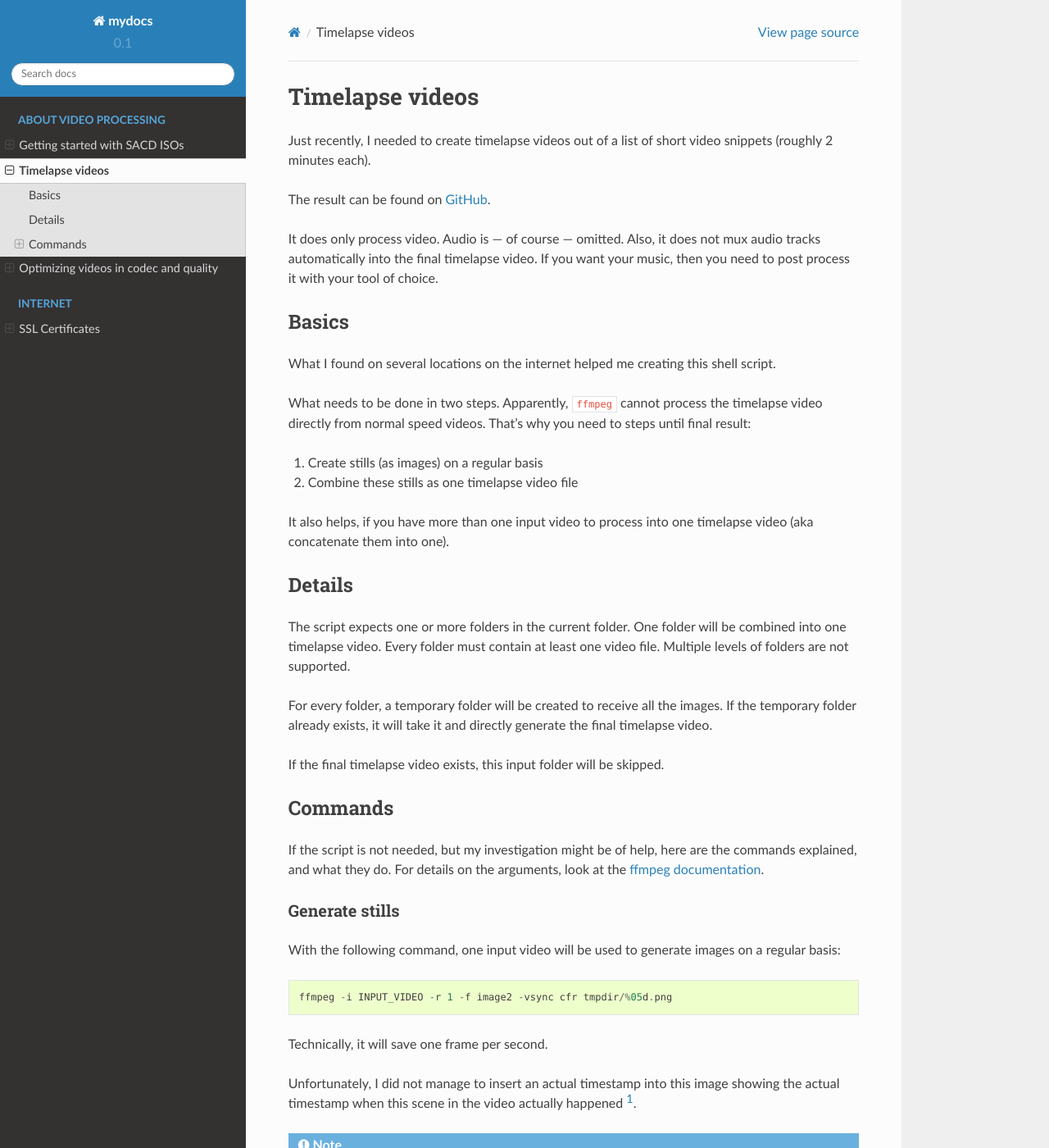
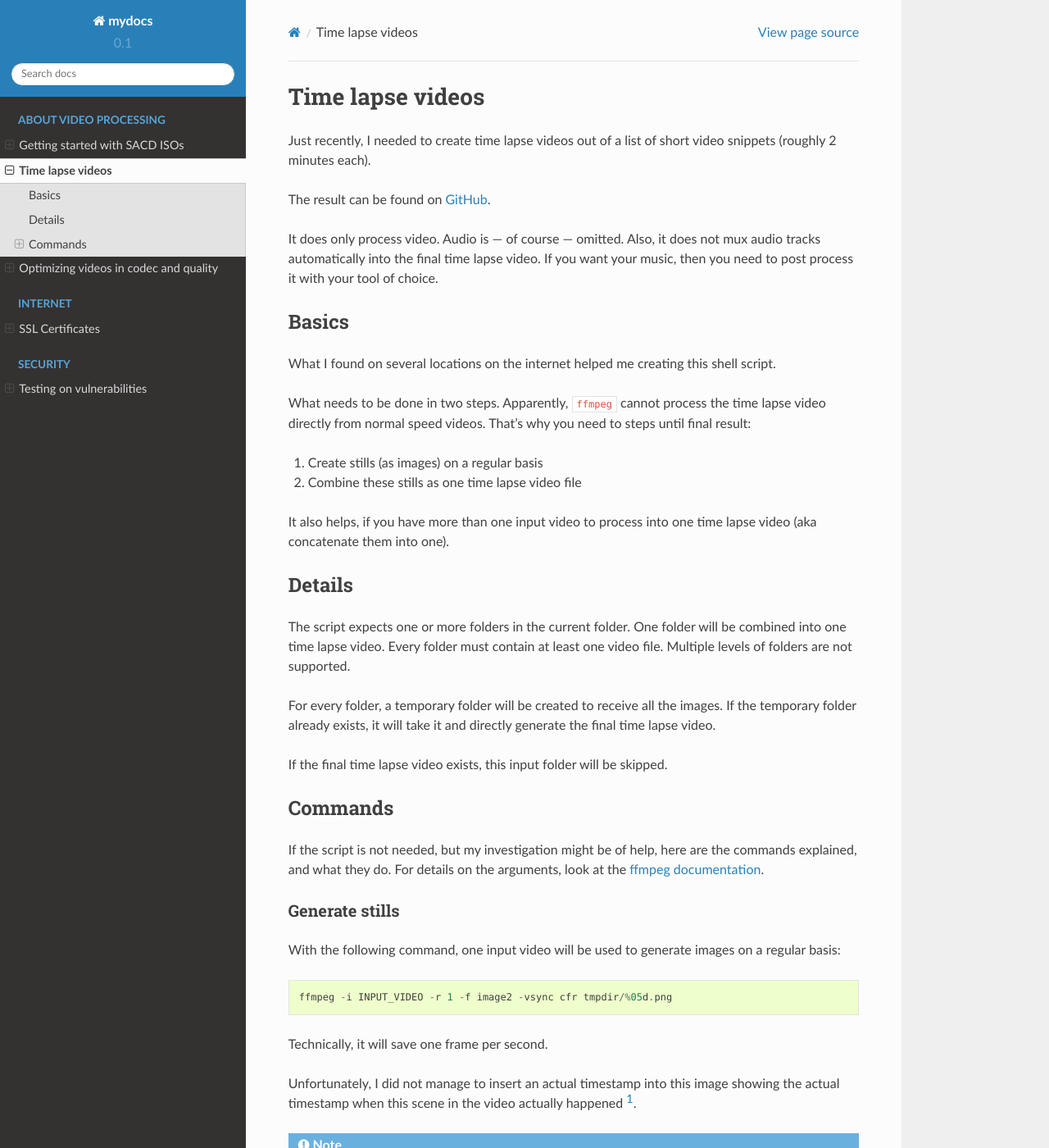
Before and after one commit to awenny/mydocs, a Sphinx documentation site: the page built from docs/source/time_lapse.rst, in a window 1280 px wide and 1400 px high. Shown: the whole window at 82% size. Built offline with Sphinx 7.4.7 and the Read the Docs theme 2.0.0, drawn with Linux system fonts in a browser that asks for light colours; some of the changed text lies outside the part shown.

Commit message:
Added significant vulnerabilities

```diff
--- a/docs/source/ssl_certificate.rst
+++ b/docs/source/ssl_certificate.rst
@@ -17,7 +17,7 @@
 #. With the tool ``certbot`` you should obtain certificates from your command
    line
 #. The URL(s) you're registering must be available from the internet, as Let's
-   Encrypt tries to connect to it.
+   Encrypt wants to verify them.
 
 Certbot
 =======
@@ -28,4 +28,6 @@
 It will ask you some questions, and very easily directly install and configure
 your preferred web server software. I've used it very easily with ``nginx``.
 
+It's very quick and easy to obtain certificates for multiple URLs with one run.
+
 .. _here: https://certbot.eff.org
--- a/docs/source/timelapse.rst
+++ b/docs/source/time_lapse.rst
@@ -1,14 +1,14 @@
-****************
-Timelapse videos
-****************
+*****************
+Time lapse videos
+*****************
 
-Just recently, I needed to create timelapse videos out of a list of short
+Just recently, I needed to create time lapse videos out of a list of short
 video snippets (roughly 2 minutes each).
 
 The result can be found on `GitHub`_.
 
 It does only process video. Audio is --- of course --- omitted. Also, it does
-not mux audio tracks automatically into the final timelapse video. If you want
+not mux audio tracks automatically into the final time lapse video. If you want
 your music, then you need to post process it with your tool of choice.
 
 Basics
@@ -18,27 +18,27 @@
 shell script.
 
 What needs to be done in two steps. Apparently, ``ffmpeg`` cannot process the
-timelapse video directly from normal speed videos. That's why you need to steps
+time lapse video directly from normal speed videos. That's why you need to steps
 until final result:
 
 #. Create stills (as images) on a regular basis
-#. Combine these stills as one timelapse video file
+#. Combine these stills as one time lapse video file
 
 It also helps, if you have more than one input video to process into one
-timelapse video (aka concatenate them into one).
+time lapse video (aka concatenate them into one).
 
 Details
 =======
 
 The script expects one or more folders in the current folder. One folder will
-be combined into one timelapse video. Every folder must contain at least one
+be combined into one time lapse video. Every folder must contain at least one
 video file. Multiple levels of folders are not supported.
 
 For every folder, a temporary folder will be created to receive all the images.
 If the temporary folder already exists, it will take it and directly generate
-the final timelapse video.
+the final time lapse video.
 
-If the final timelapse video exists, this input folder will be skipped.
+If the final time lapse video exists, this input folder will be skipped.
 
 Commands
 ========
@@ -64,17 +64,17 @@
 .. note:: Look at the ``%05d``. It will be replaced by a running number with
           leading zeros [#f2]_. You can also prefix it with the input video
           file name, it will mitigate the issue, if you have **more than one**
-          input video file for one final timelapse video.
+          input video file for one final time lapse video.
 
-Generate final timelapse video
-------------------------------
+Generate final time lapse video
+-------------------------------
 
-As you might already foresee is, the final framerate you're using will determine
-the speed of your timelapse video::
+As you might already foresee is, the final frame rate you're using will
+determine the speed of your time lapse video::
 
     ffmpeg -pattern_type glob -i 'tmpdir/*.png' -c:v libx264 OUTPUT_VIDEO.Extension
 
-If you don't give an argument for targeted framerate, ``ffmpeg`` will use 25
+If you don't give an argument for targeted frame rate, ``ffmpeg`` will use 25
 fps [#f3]_.
 
 .. hint:: If you have ``ffmpeg`` compiled with HEVC support, you might want to
```
Also changed, not shown: docs/index.rst (+6 -1 lines), docs/source/vulnerability_test.rst (added, +33 -0 lines).
